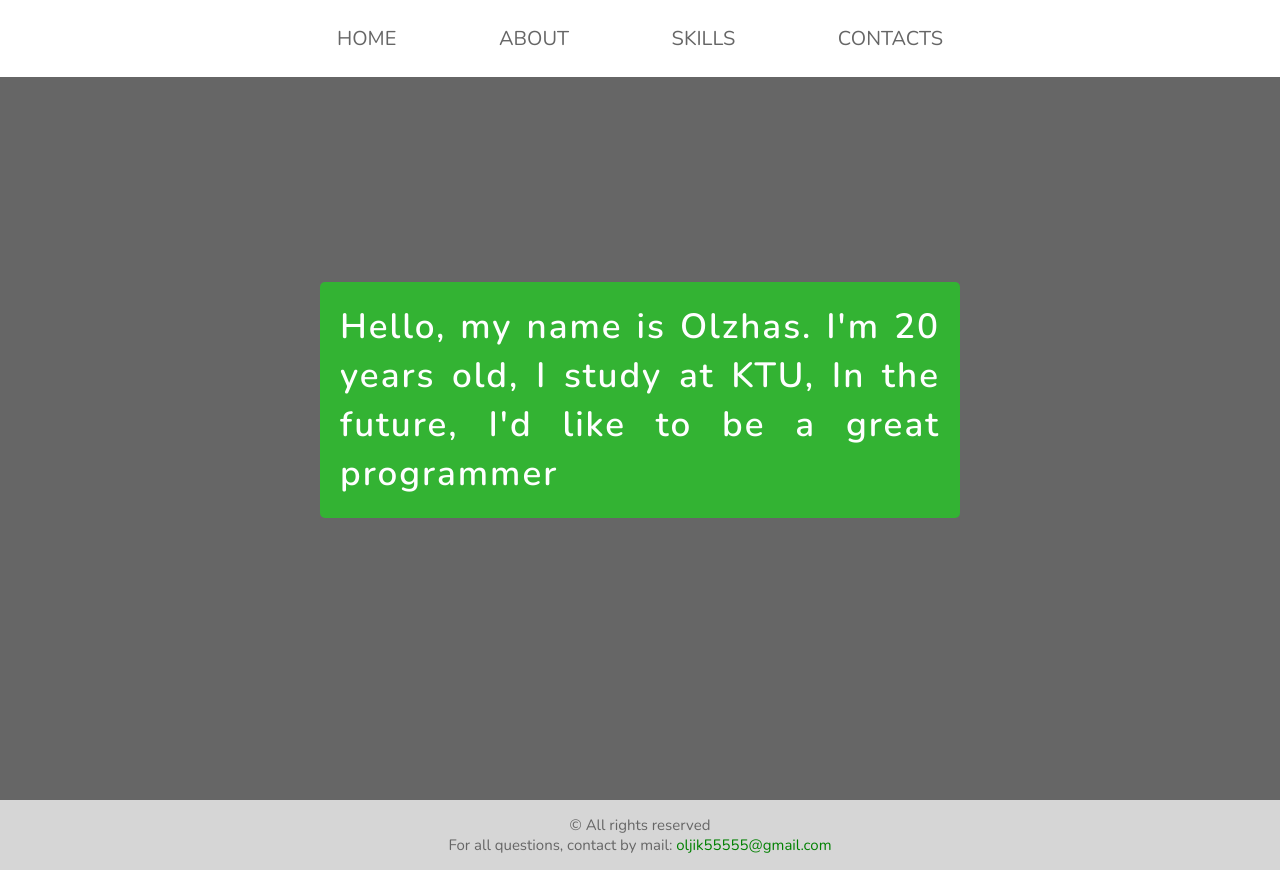
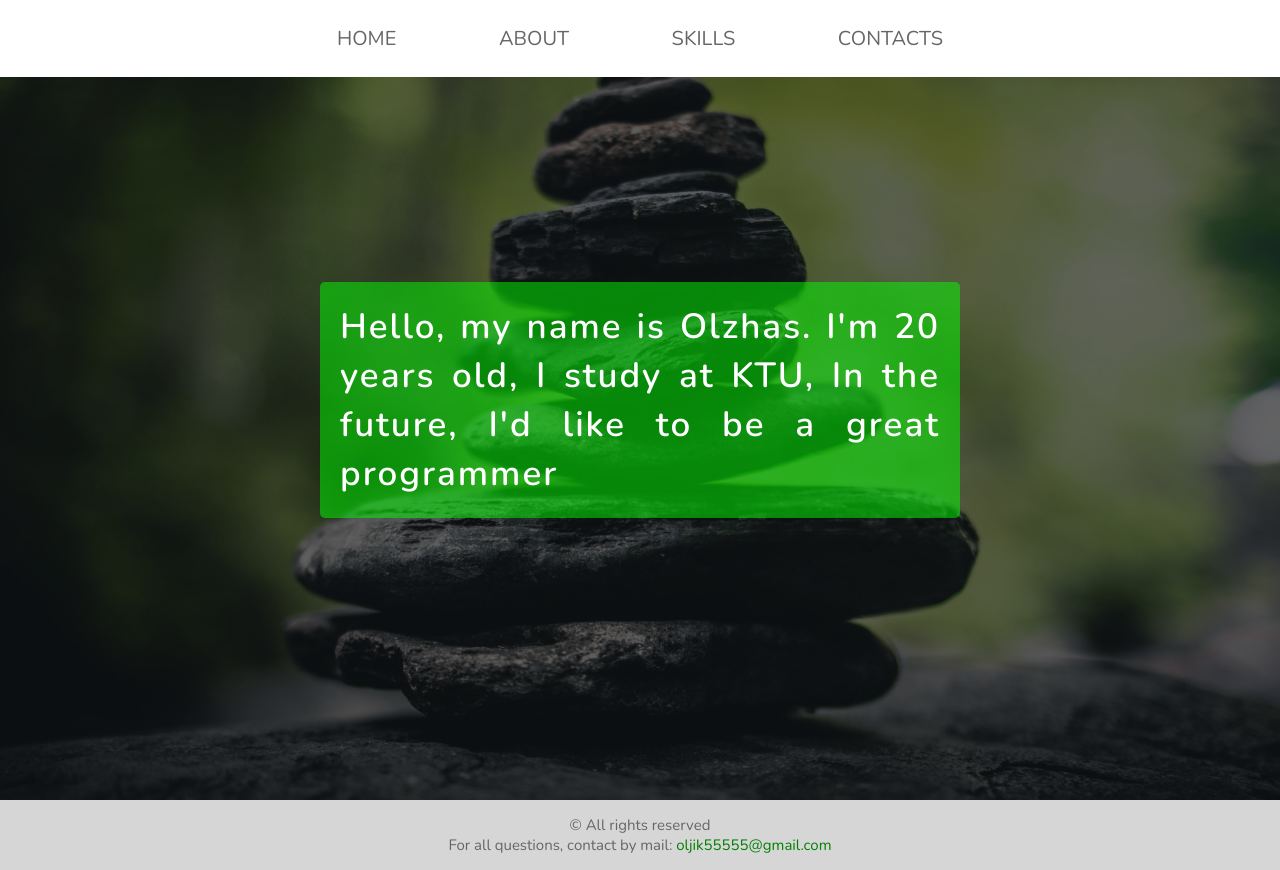
Before and after one commit to roses-are-dead666/Olzhas-page, a plain HTML site: page about.html in a window 1280 px wide. Drawn offline with nearby package versions, Linux system fonts and the light colour scheme; the site is published under a folder, as on GitHub Pages, so addresses that start at the root find nothing; a script that the page names is missing.

Commit message:
Update about.css

```diff
--- a/CSS/about.css
+++ b/CSS/about.css
@@ -56,7 +56,7 @@ header .navbar a:hover {
     justify-content: center;
     width: 100%;
     height: 100vh;
-    background: linear-gradient( rgba(0, 0, 0, 0.6), rgba(0, 0, 0, 0.6) ), url("/images/about.jpg");
+    background: linear-gradient( rgba(0, 0, 0, 0.6), rgba(0, 0, 0, 0.6) ), url("../images/about.jpg");
     background-repeat: no-repeat;
     background-position: center;
     background-size: cover;
```
